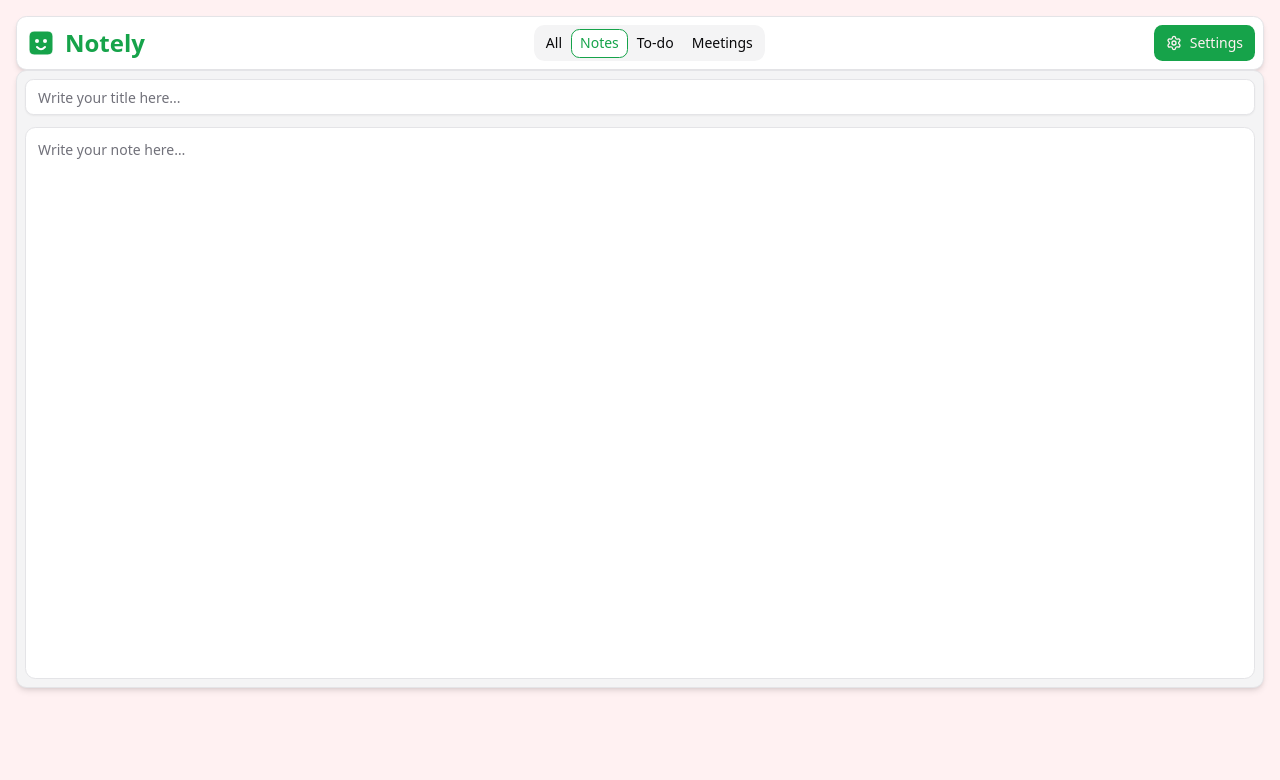
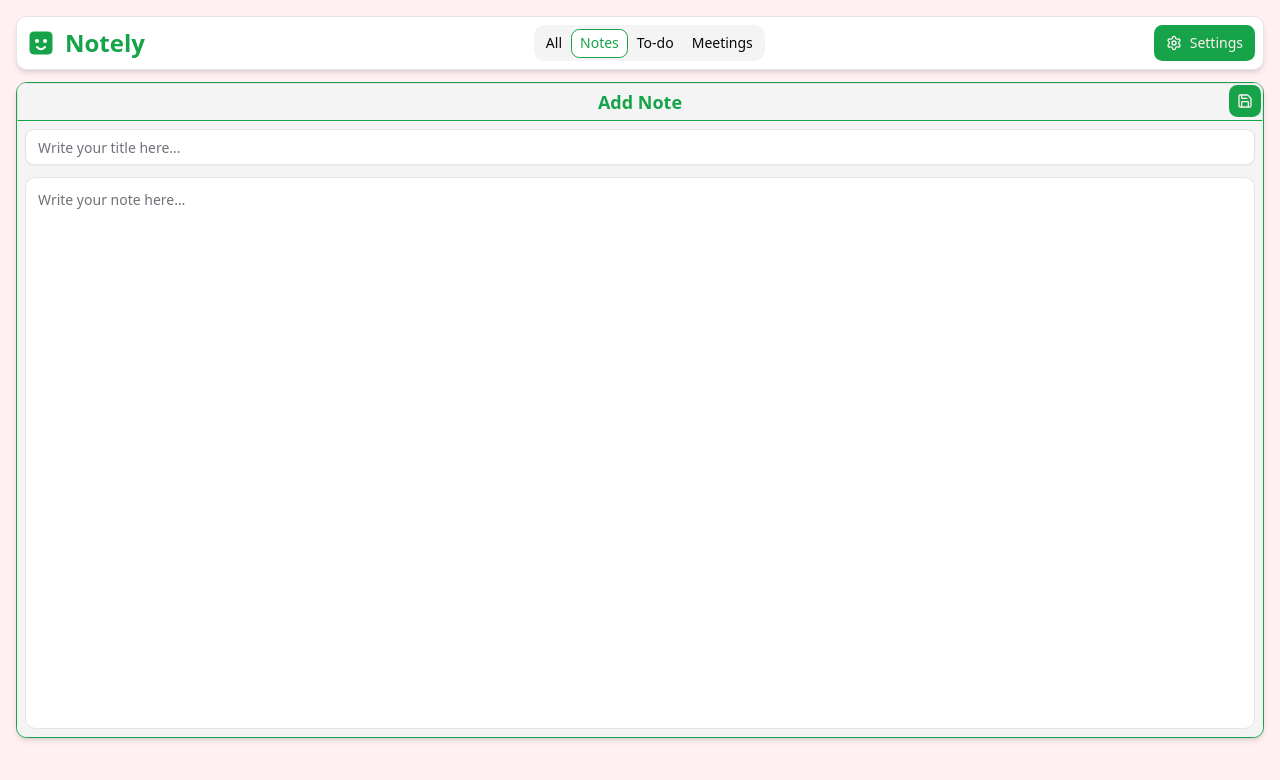
Before and after one commit to sivaram-37/notely, a Next.js app: page /notes/add-note in a window 1280 px wide. Shown: the top 780 px of the page. Built offline with nearby package versions, Linux system fonts and the light colour scheme.

Commit message:
updated cardWrapper to handle a title and a custom button as optional props

```diff
--- a/components/common/cardWrapper.tsx
+++ b/components/common/cardWrapper.tsx
@@ -2,13 +2,28 @@ import { cn } from "@/lib/utils";
 
 const CardWrapper = ({
   children,
+  outerClassName,
   className,
+  title,
+  customBtn,
 }: {
   children: React.ReactNode;
+  outerClassName?: string;
   className?: string;
+  title?: string;
+  customBtn?: React.ReactNode;
 }) => {
   return (
-    <div className={cn("p-2 bg-background rounded-lg border shadow-md", className)}>{children}</div>
+    <div className={cn("relative rounded-lg border shadow-md bg-background", outerClassName)}>
+      {!!title && (
+        <h2 className="h-[38px] bg-secondary text-primary flex justify-center items-center text-lg font-bold rounded-t-md border border-b-primary">
+          {title}
+        </h2>
+      )}
+      {!!customBtn && <div className="absolute top-0.5 right-0.5">{customBtn}</div>}
+
+      <div className={cn("p-2 rounded-b-lg", !title && "rounded-lg", className)}>{children}</div>
+    </div>
   );
 };
 
```
